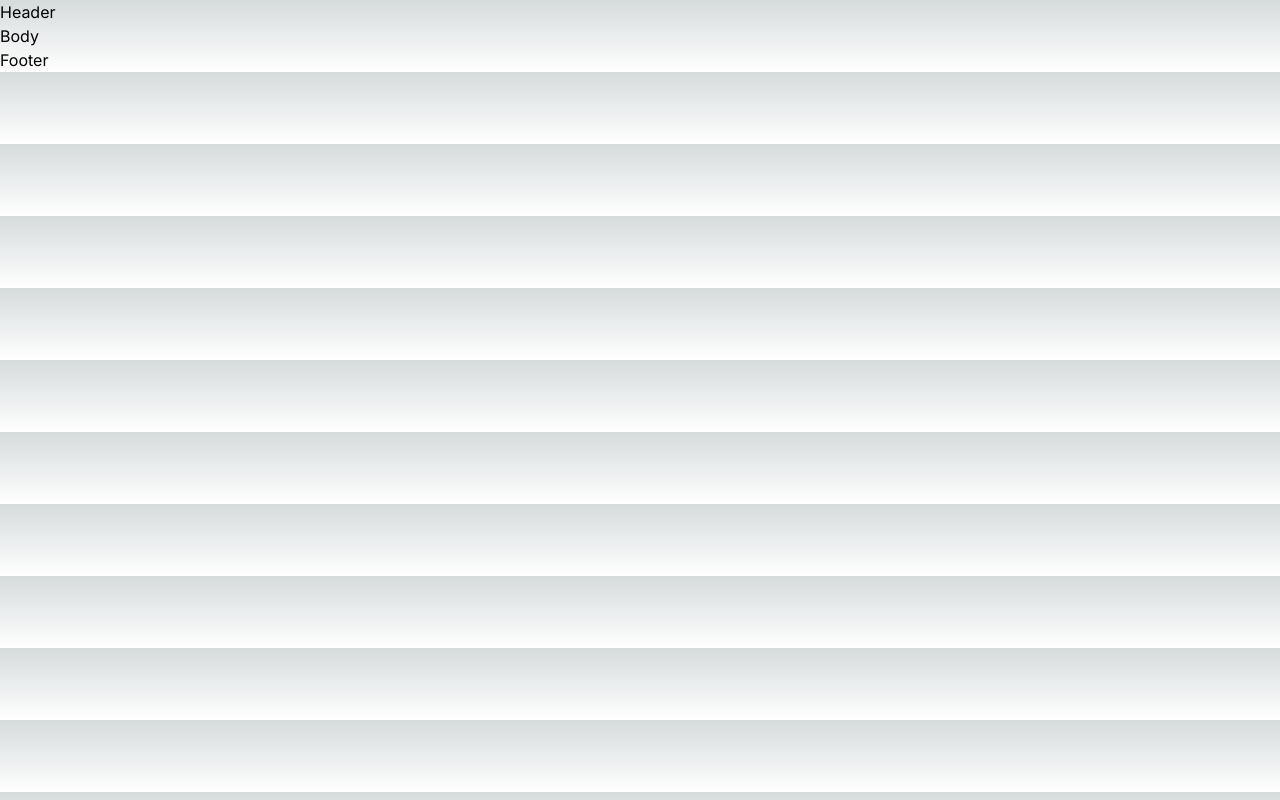
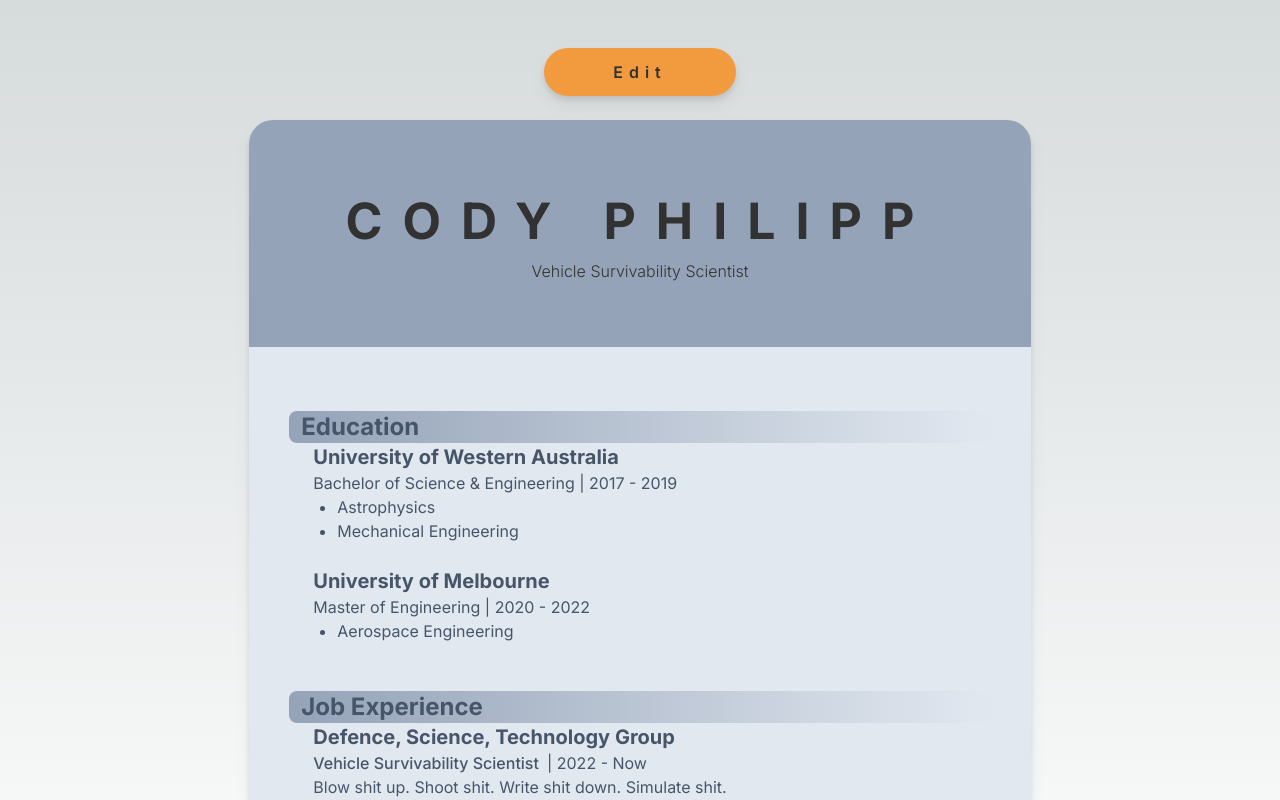
Before and after one commit to codyph/cv_project, a Next.js app: page / in a window 1280 px wide. Shown: the top 800 px of the page. Built offline with nearby package versions, Linux system fonts and the light colour scheme.

Commit message:
Created Layout Inputted Data Added button for editing Created functionality for editing and saving Created Header w/ editing functionality Created Footer w/ editing functionality

```diff
--- a/app/globals.css
+++ b/app/globals.css
@@ -3,7 +3,7 @@
 @tailwind utilities;
 
 :root {
-  --foreground-rgb: 0, 0, 0;
+  --foreground-rgb: 50, 50, 50;
   --background-start-rgb: 214, 219, 220;
   --background-end-rgb: 255, 255, 255;
 }
@@ -11,8 +11,8 @@
 @media (prefers-color-scheme: dark) {
   :root {
     --foreground-rgb: 255, 255, 255;
-    --background-start-rgb: 0, 0, 0;
-    --background-end-rgb: 0, 0, 0;
+    --background-start-rgb: 226, 232, 240;
+    --background-end-rgb: 226, 232, 240;
   }
 }
 
--- a/app/page.tsx
+++ b/app/page.tsx
@@ -1,13 +1,27 @@
+"use client"
+
 import Body from '@/components/Body'
+import Button from '@/components/Button'
 import Footer from '@/components/Footer'
 import Header from '@/components/Header'
+import { useState } from 'react'
 
 export default function Home() {
+
+  const [isEditing, setIsEditing] = useState(false)
+
+  function handleClick() {
+    setIsEditing(!isEditing)
+  }
+
   return (
-    <>
-      <Header />
-      <Body />
-      <Footer />
-    </>
+    <div className='flex flex-col p-12 gap-6 justify-center drop-shadow-lg items-center'>
+      <Button isEditing={isEditing} onClick={handleClick}/>
+      <div className='flex w-[66%] bg-slate-400 flex-col rounded-3xl max-w-7xl'>
+        <Header isEditing={isEditing}/>
+        <Body isEditing={isEditing}/>
+        <Footer isEditing={isEditing}/>
+      </div>
+    </div>
   )
 }
--- a/components/Body.tsx
+++ b/components/Body.tsx
@@ -1,7 +1,41 @@
-const Body = () => {
-  return (
-    <div>Body</div>
-  )
+import JobSection from "./JobSection";
+import UniSection from "./UniSection";
+
+interface BodyProps {
+  isEditing: boolean;
 }
 
-export default Body
+const Body: React.FC<BodyProps> = ({ isEditing }) => {
+  return (
+    <div className="bg-slate-200 px-10 py-16">
+      <h2 className="rounded-lg bg-gradient-to-r from-slate-400 text-2xl text-slate-600 font-bold px-3">
+        Education
+      </h2>
+      <UniSection uniInformation={uwaInfo} />
+      <UniSection uniInformation={umInfo} />
+      <br />
+      <h2 className="rounded-lg bg-gradient-to-r from-slate-400 text-2xl text-slate-600 font-bold px-3">
+        Job Experience
+      </h2>
+      <JobSection />
+    </div>
+  );
+};
+
+export default Body;
+
+const umInfo = {
+  title: "University of Melbourne",
+  type: "Master of Engineering",
+  degrees: ["Aerospace Engineering"],
+  startYear: "2020",
+  endYear: "2022",
+};
+
+const uwaInfo = {
+  title: "University of Western Australia",
+  type: "Bachelor of Science & Engineering",
+  degrees: ["Astrophysics", "Mechanical Engineering"],
+  startYear: "2017",
+  endYear: "2019",
+};
--- /dev/null
+++ b/components/Button.tsx
@@ -0,0 +1,18 @@
+import { twMerge } from "tailwind-merge"
+
+interface ButtonProps {
+    isEditing: boolean,
+    onClick: () => void
+}
+
+const Button = (props: ButtonProps) => {
+    return (
+        <button
+        className={twMerge(`bg-[#F19A3E] flex w-48 h-12 rounded-3xl hover:scale-[110%] font-semibold tracking-[6px] text-center items-center justify-center`)}
+        onClick={() => {props.onClick()}}>
+            {props.isEditing ? "Save" : "Edit"}
+        </button>
+    )
+}
+
+export default Button
--- a/components/Footer.tsx
+++ b/components/Footer.tsx
@@ -1,7 +1,50 @@
-const Footer = () => {
-  return (
-    <div>Footer</div>
-  )
+import { useState } from "react";
+import { twMerge } from "tailwind-merge";
+
+interface FooterProps {
+  isEditing: boolean;
 }
 
-export default Footer
+const Footer: React.FC<FooterProps> = ({ isEditing }) => {
+  const [email, setEmail] = useState("codyphilipp@gmail.com");
+  const [number, setNumber] = useState("0444511720");
+
+  function handleEmailChange(e: React.ChangeEvent<HTMLInputElement>) {
+    setEmail(e.target.value);
+  }
+
+  function handleNumberChange(e: React.ChangeEvent<HTMLInputElement>) {
+    setNumber(e.target.value);
+  }
+
+  return (
+    <div
+      className={twMerge(
+        "flex justify-between text-slate-100 h-16 p-10 items-center",
+        isEditing && "text-slate-800"
+      )}
+    >
+      {isEditing ? (
+        <>
+          <input
+            placeholder="What's your email?"
+            value={email}
+            onChange={(e) => handleEmailChange(e)}
+          />
+          <input
+            placeholder="What's your mobile?"
+            value={number}
+            onChange={(e) => handleNumberChange(e)}
+          />
+        </>
+      ) : (
+        <>
+          <p>{email}</p>
+          <p>{number}</p>
+        </>
+      )}
+    </div>
+  );
+};
+
+export default Footer;
--- a/components/Header.tsx
+++ b/components/Header.tsx
@@ -1,7 +1,55 @@
-const Header = () => {
-  return (
-    <div>Header</div>
-  )
+import { useState } from "react";
+import { twMerge } from "tailwind-merge";
+
+interface HeaderProps {
+  isEditing: boolean;
 }
 
-export default Header
+const Header: React.FC<HeaderProps> = ({ isEditing }) => {
+  const [name, setName] = useState("CODY PHILIPP");
+  const [title, setTitle] = useState("Vehicle Survivability Scientist");
+
+  function handleNameChange(e: React.ChangeEvent<HTMLInputElement>) {
+    setName(e.target.value.toUpperCase());
+  }
+
+  function handleTitleChange(e: React.ChangeEvent<HTMLInputElement>) {
+    setTitle(e.target.value);
+  }
+
+  return (
+    <div
+      className={twMerge(
+        "p-10 py-16 text-center h-[225px] flex-1 flex-col",
+        isEditing && "space-y-4 text-slate-800"
+      )}
+    >
+      <div>
+        {isEditing ? (
+          <input
+            placeholder="What's your name?"
+            value={name}
+            onChange={(e) => handleNameChange(e)}
+          />
+        ) : (
+          <h1 className="text-[50px] tracking-[20px]">
+            <b>{name}</b>
+          </h1>
+        )}
+      </div>
+      <div>
+        {isEditing ? (
+          <input
+            placeholder="What's your main title?"
+            value={title}
+            onChange={(e) => handleTitleChange(e)}
+          />
+        ) : (
+          <p className="font-light">{title}</p>
+        )}
+      </div>
+    </div>
+  );
+};
+
+export default Header;
--- /dev/null
+++ b/components/JobSection.tsx
@@ -0,0 +1,30 @@
+import { useState } from 'react'
+
+const initialInfo = {
+    title: "Defence, Science, Technology Group",
+    position: "Vehicle Survivability Scientist",
+    startYear: "2022",
+    description: "Blow shit up. Shoot shit. Write shit down. Simulate shit."
+}
+
+const JobSection = () => {
+
+    const [jobInfo, setjobInfo] = useState(initialInfo)
+
+    return (
+    <div className='text-slate-600'>
+        <h1 className='px-6 text-xl  font-bold'>{jobInfo.title}</h1>
+        <div className='px-6'>
+            <div className='flex gap-x-2'>
+                <p className='font-medium'>{jobInfo.position}</p>
+                <p>| {jobInfo.startYear} - Now</p>
+            </div>
+            <p>{jobInfo.description}</p>
+        </div>
+        <br/>
+
+    </div>
+    )
+}
+
+export default JobSection
--- /dev/null
+++ b/components/SideBar.tsx
@@ -0,0 +1,13 @@
+"use client"
+
+import Button from "./Button"
+
+const SideBar = () => {
+  return (
+    <div className="flex rounded-3xl justify-center">
+        <Button />
+    </div>
+  )
+}
+
+export default SideBar
--- /dev/null
+++ b/components/UniSection.tsx
@@ -0,0 +1,33 @@
+import { useState } from 'react'
+
+interface UniSectionProps {
+    uniInformation: {
+        title: string,
+        type: string,
+        degrees: string[],
+        startYear: string,
+        endYear: string
+    }
+}
+
+const UniSection: React.FC<UniSectionProps> = ({ uniInformation }) => {
+
+    const [uniInfo, setUniInfo] = useState(uniInformation)
+
+    return (
+    <div>
+        <h1 className=' px-6 text-xl text-slate-600 font-bold'>{uniInfo.title}</h1>
+        <div className='text-slate-600 px-6'>
+            <p>{uniInfo.type} | {uniInfo.startYear} - {uniInfo.endYear}</p>
+            <ol className='px-6'>
+                {uniInfo.degrees.map((deg) => (
+                        <li className='list-disc' key={deg}>{deg}</li>
+                ))}
+            </ol>
+        </div>
+        <br/>
+    </div>
+    )
+}
+
+export default UniSection
--- a/package.json
+++ b/package.json
@@ -19,6 +19,7 @@
     "postcss": "8.4.29",
     "react": "18.2.0",
     "react-dom": "18.2.0",
+    "tailwind-merge": "^1.14.0",
     "tailwindcss": "3.3.3",
     "typescript": "5.2.2"
   }
```
Also changed, not shown: 1 other file (tests, documents, lock files or other folders).
